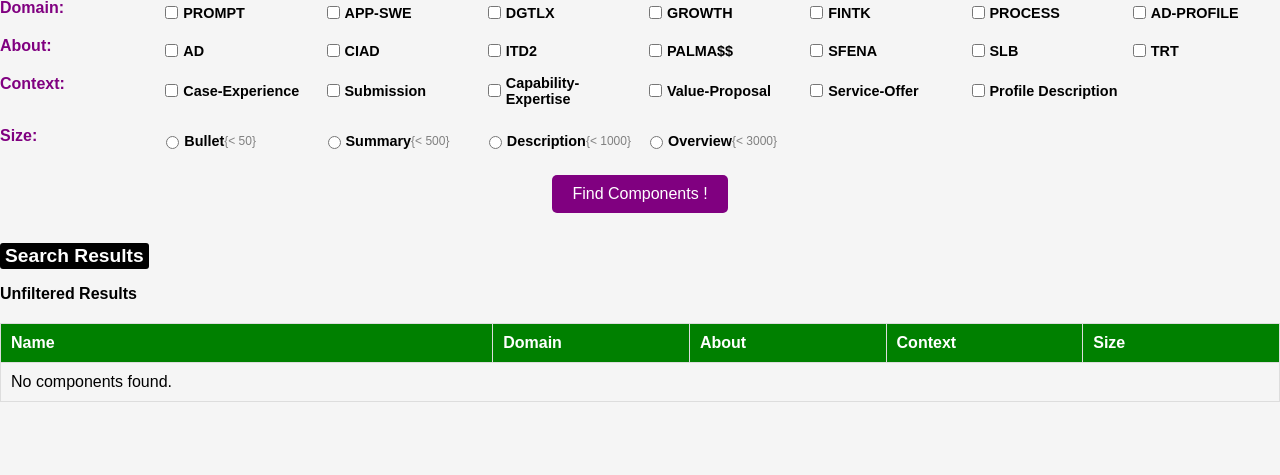
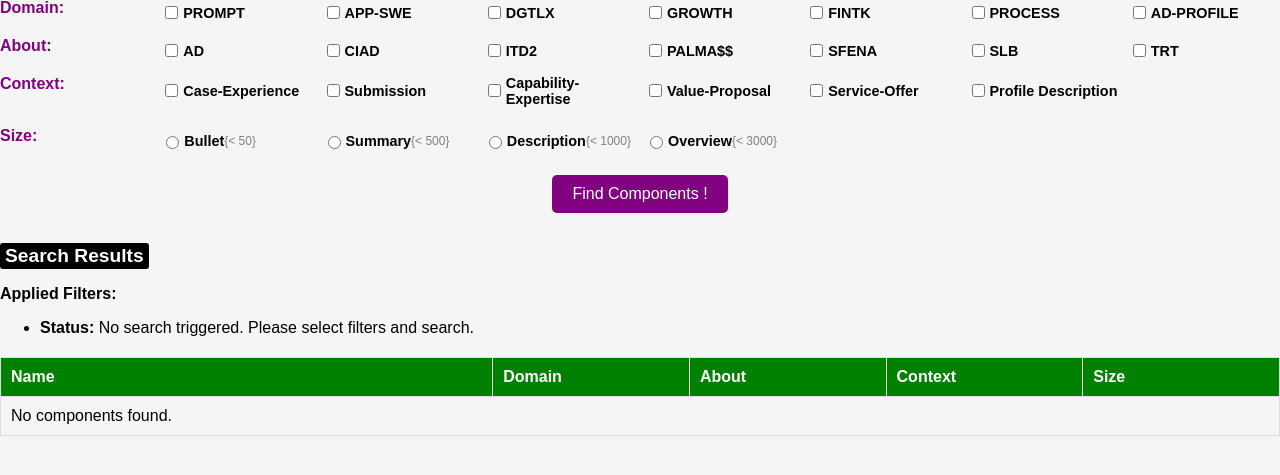
Before and after one commit to Alexo47/Marcom-Components, a Django app: page / in a window 1280 px wide. Shown: the part 150-625 px from the top of the page. Run offline with Django 5.2, Linux system fonts and the light colour scheme; data that the repository does not hold is empty.

Commit message:
Marcom Components v1.0 - No components listed if no Search activated

```diff
--- a/marcom_webui/marcomapp/templates/marcomapp/index.html
+++ b/marcom_webui/marcomapp/templates/marcomapp/index.html
@@ -16,6 +16,7 @@
       <!-- Filters Section -->
       <h2>Filters Selection</h2>
       <form method="GET" action="/" id="search-form">
+        <input type="hidden" name="search_triggered" value="true">
           <!-- Domain filter -->
           <div class="filter-group">
             <!-- Domain row -->
--- a/marcom_webui/marcomapp/views.py
+++ b/marcom_webui/marcomapp/views.py
@@ -17,7 +17,10 @@ def index(request):
     applied_filters = {}
 
     # Check if the request is a search request (i.e., triggered by the 'Search' button)
-    if request.GET:
+    search_triggered = request.GET.get('search_triggered', None)
+
+    if search_triggered:
+        # Search is triggered, process the filters and fetch components
         domain = request.GET.getlist('comp_domain')
         about = request.GET.getlist('comp_about')
         context = request.GET.getlist('comp_context')
@@ -65,11 +68,9 @@ def index(request):
         with driver.session() as session:
             components = session.run(query).data()
 
+    # No search is triggered, and no components are fetched.
     else:
-        # Handle the no-filter case: when no filters are selected, return all components
-        query = "MATCH (c:Component) RETURN c.comp_name AS name, c.comp_domain AS domain, c.comp_about AS about, c.comp_context AS context, c.comp_size AS size, c.comp_content AS content"
-        with driver.session() as session:
-            components = session.run(query).data()
+        applied_filters['Status'] = "No search triggered. Please select filters and search."
 
     # Render the template with the results and applied filters
     return render(request, 'marcomapp/index.html', {'components': components, 'applied_filters': applied_filters})
```
